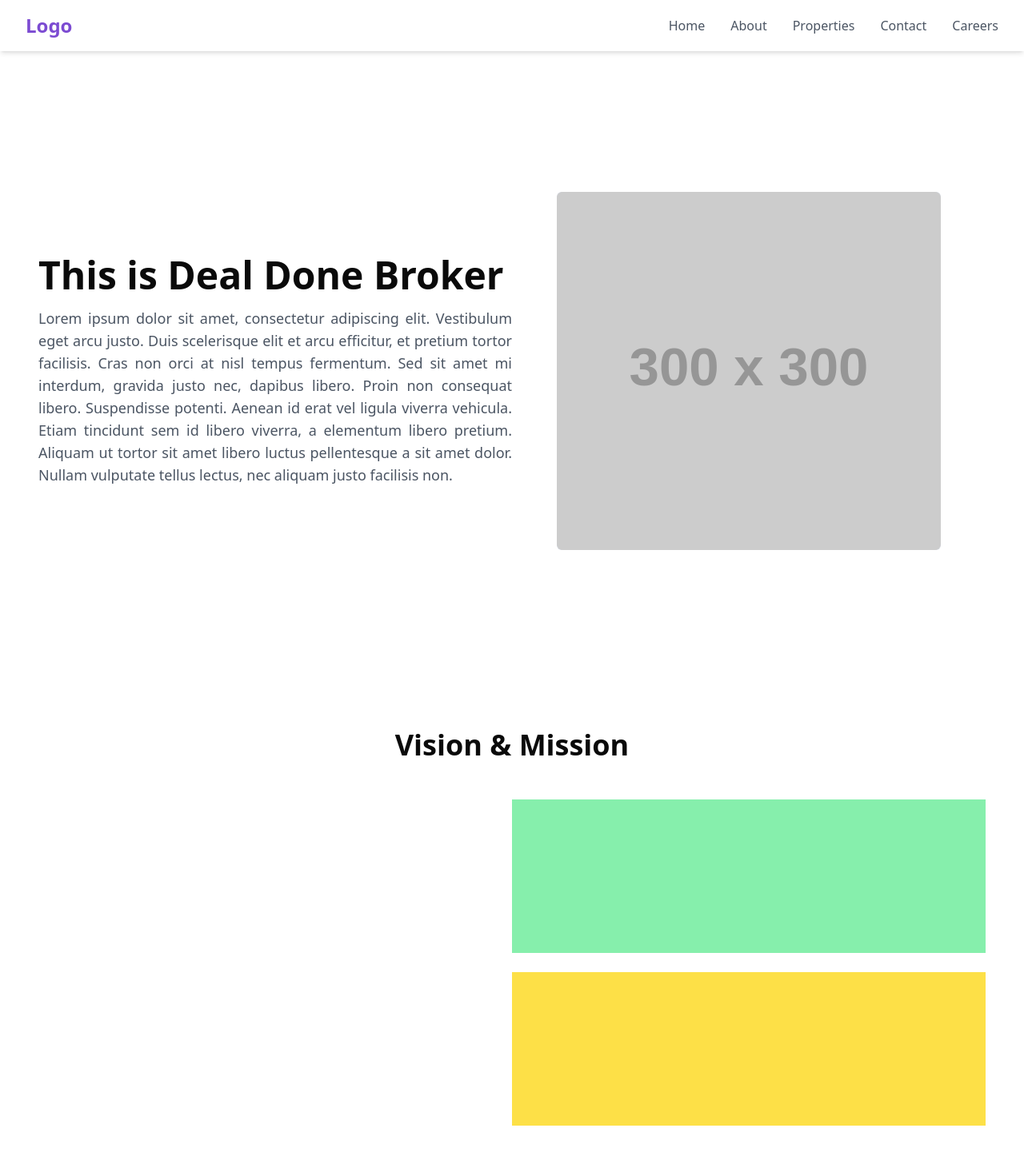
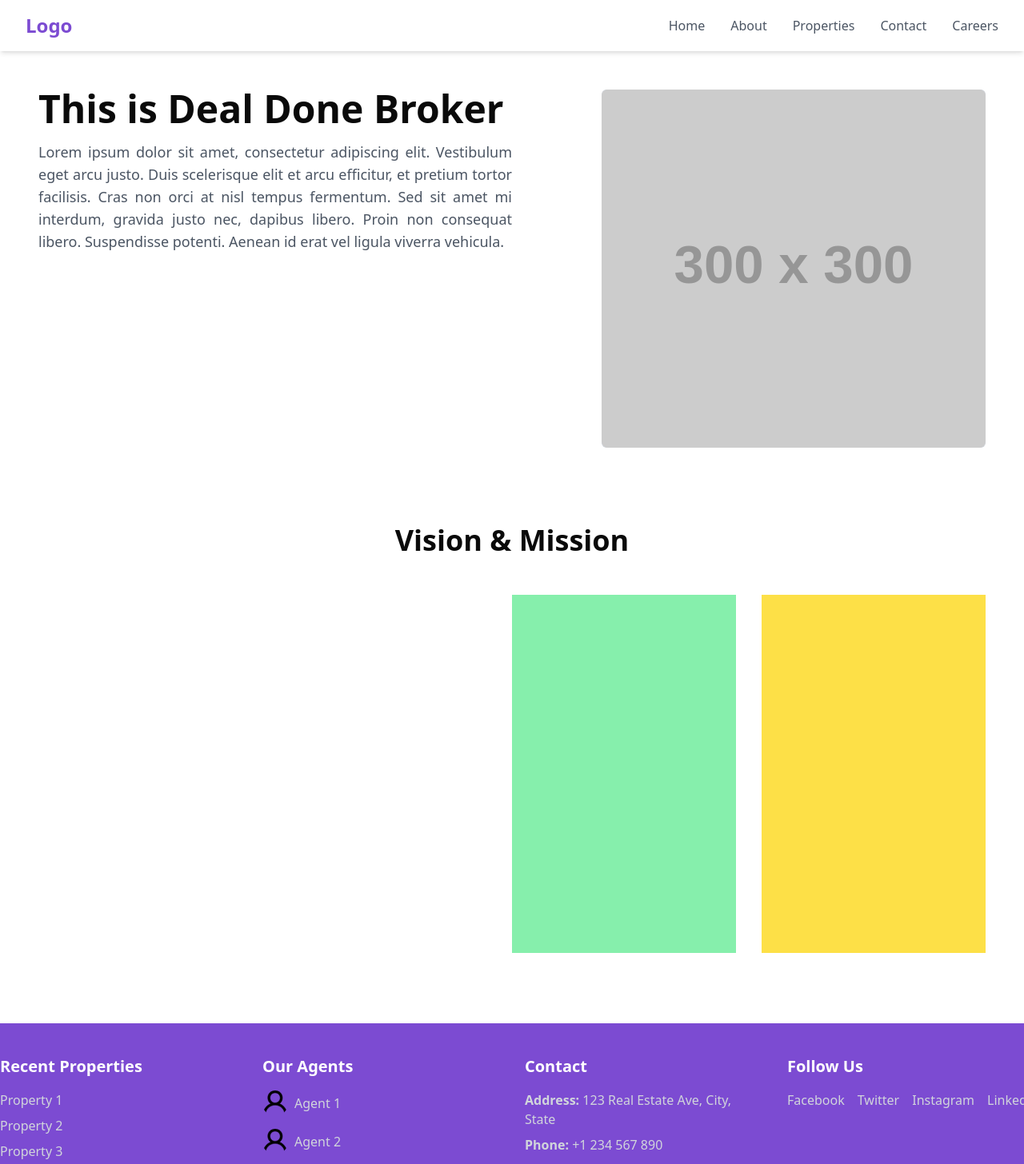
Before and after one commit to KodeInnovate-WorkSpace/website, a React (Vite) app: page /about in a window 1280 px wide. Shown: the top 1456 px of the page at 80% size. Built offline with nearby package versions, Linux system fonts and the light colour scheme.

Commit message:
Update: about page layout

```diff
--- a/src/pages/about.page.jsx
+++ b/src/pages/about.page.jsx
@@ -8,9 +8,9 @@ const AboutPage = () => {
       <Navbar />
       <div className="pt-[4rem]">
         {/* intro section */}
-        <section className="flex flex-col mb-32 lg:mb-0 md:flex-row items-center justify-between p-6 md:p-12 h-screen">
+        <section className="flex flex-col md:flex-row items-start justify-between p-6 md:p-12 h-screen md:h-auto mb-32 lg:mb-0">
           {/* Left Side - Text */}
-          <div className="md:w-1/2 w-full mb-6 md:mb-0">
+          <div className="md:w-1/2 w-full mb-4 md:mb-0">
             <h1 className="text-3xl md:text-5xl font-bold mb-4">
               This is Deal Done Broker
             </h1>
@@ -20,17 +20,13 @@ const AboutPage = () => {
               efficitur, et pretium tortor facilisis. Cras non orci at nisl
               tempus fermentum. Sed sit amet mi interdum, gravida justo nec,
               dapibus libero. Proin non consequat libero. Suspendisse potenti.
-              Aenean id erat vel ligula viverra vehicula. Etiam tincidunt sem id
-              libero viverra, a elementum libero pretium. Aliquam ut tortor sit
-              amet libero luctus pellentesque a sit amet dolor. Nullam vulputate
-              tellus lectus, nec aliquam justo facilisis non.
+              Aenean id erat vel ligula viverra vehicula.
             </p>
           </div>
 
           {/* Right Side - Image Container */}
-          <div className="md:w-1/2 w-full flex justify-center items-center">
-            <div className="lg:w-[30rem] lg:h-[28rem] bg-gray-300 rounded-md">
-              {/* You can replace this div with an img tag for an actual image */}
+          <div className="md:w-1/2 w-full flex justify-center md:justify-end items-center">
+            <div className="lg:w-[30rem] lg:h-[28rem] w-full bg-gray-300 rounded-md">
               <img
                 src="https://via.placeholder.com/300"
                 alt="Placeholder"
@@ -39,13 +35,12 @@ const AboutPage = () => {
             </div>
           </div>
         </section>
+
         {/* mission section  */}
         <section className="p-6 md:p-12 bg-white">
           {/* Title in the Middle */}
           <div className="text-center mb-12">
-            <h2 className="text-3xl md:text-4xl font-bold">
-              Vision & Mission
-            </h2>
+            <h2 className="text-3xl md:text-4xl font-bold">Vision & Mission</h2>
           </div>
 
           {/* Main Content Area */}
@@ -56,12 +51,12 @@ const AboutPage = () => {
             </div>
 
             {/* Right Section */}
-            <div className="md:w-1/2 w-full flex flex-col space-y-6">
+            <div className="md:w-1/2 w-full flex flex-col lg:flex-row lg:space-x-8 space-y-4 lg:space-y-0">
               {/* First Rectangle */}
-              <div className="bg-green-300 h-48 w-full"></div>
+              <div className="bg-green-300 h-[28rem] w-full"></div>
 
               {/* Second Rectangle */}
-              <div className="bg-yellow-300 h-48 w-full"></div>
+              <div className="bg-yellow-300 h-[28rem] w-full"></div>
             </div>
           </div>
         </section>
```
